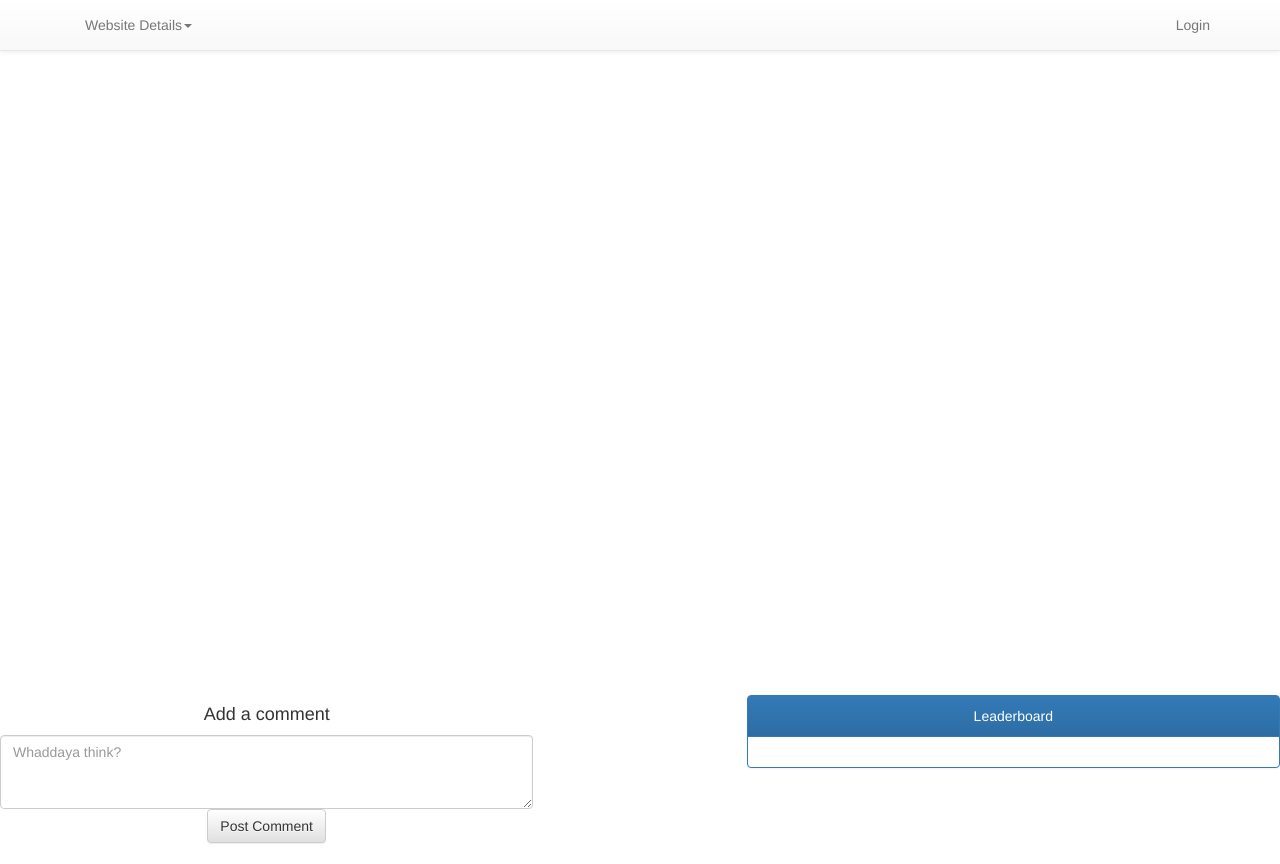
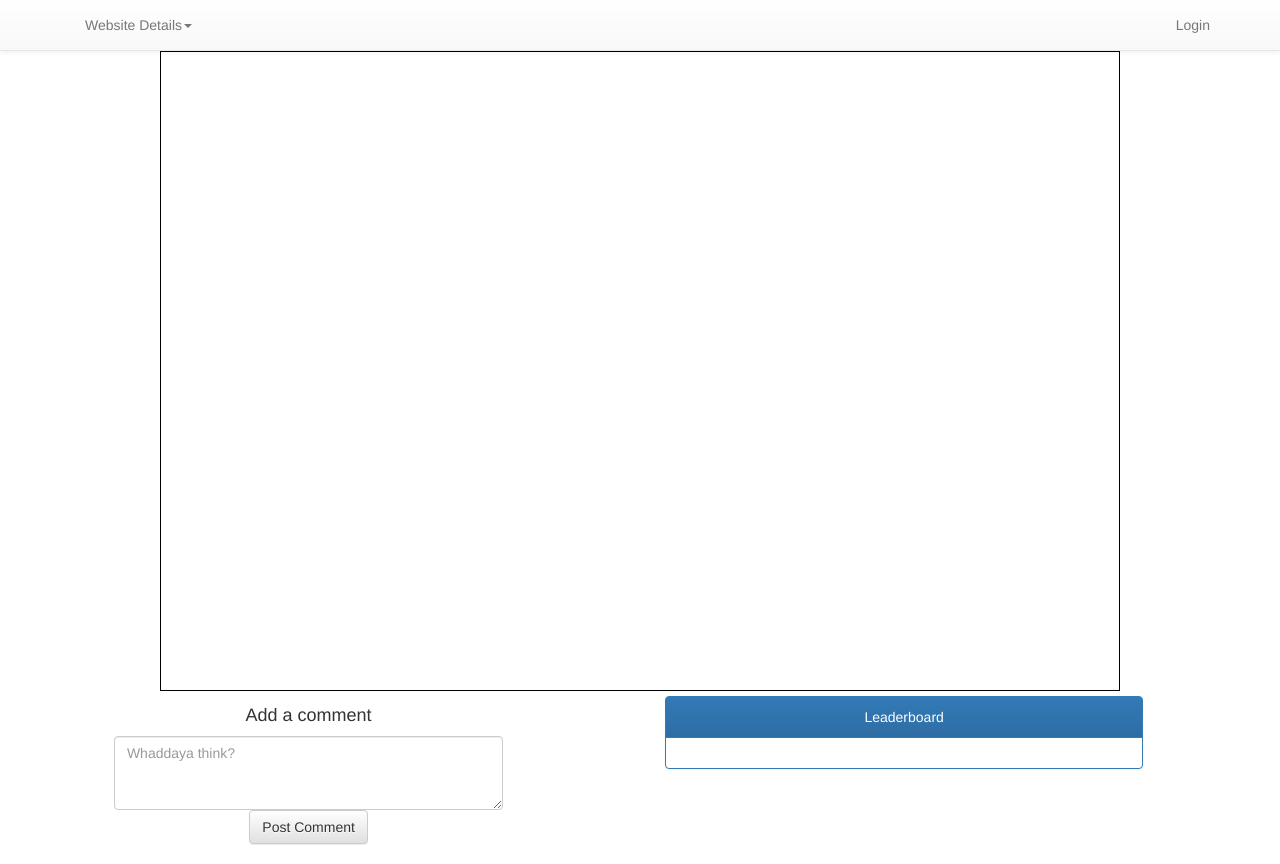
Before and after one commit to sswbelser/extraterrestrial-excape, a website: page public/index.html in a window 1280 px wide. Drawn offline with nearby package versions, Linux system fonts and the light colour scheme; no server answers.

Commit message:
Style fixes

```diff
--- a/public/index.html
+++ b/public/index.html
@@ -53,7 +53,7 @@
     </div>
 
     <div class="col-sm-5" id="comment-wrap">
-        <div class="row">
+        <div class="row col-sm-10 col-sm-offset-2">
             <form id="new-comment">
                 <div>
                     <h4 id="add-a-comment">Add a comment</h4>
@@ -67,9 +67,9 @@
             <div id="comment-list"></div>
         </div>
     </div>
-    <div class="col-sm-2"></div>
-    <div class="col-sm-5" id="leaderboard-wrap">
-        <div class="row">
+<!--     <div class="col-sm-2"></div> -->
+    <div class="col-sm-6" id="leaderboard-wrap">
+        <div class="row col-sm-10 col-sm-offset-2">
             <div class="panel panel-primary">
                 <div class="panel-heading"
                     <h3 class="panel-title" id="leaderboard-title">Leaderboard</h3>
--- a/public/styles.css
+++ b/public/styles.css
@@ -1,12 +1,17 @@
 body {
-	padding-top: 50px;
+	padding-top: 51px;
+}
+
+#quintus {
+	padding: 1px;
+	border: 1px solid black;
 }
 
 #add-a-comment {
 	text-align: center;
 }
 
-#leaderboard-wrap{
+#leaderboard-wrap {
 	text-align: center;
 }
 
```
